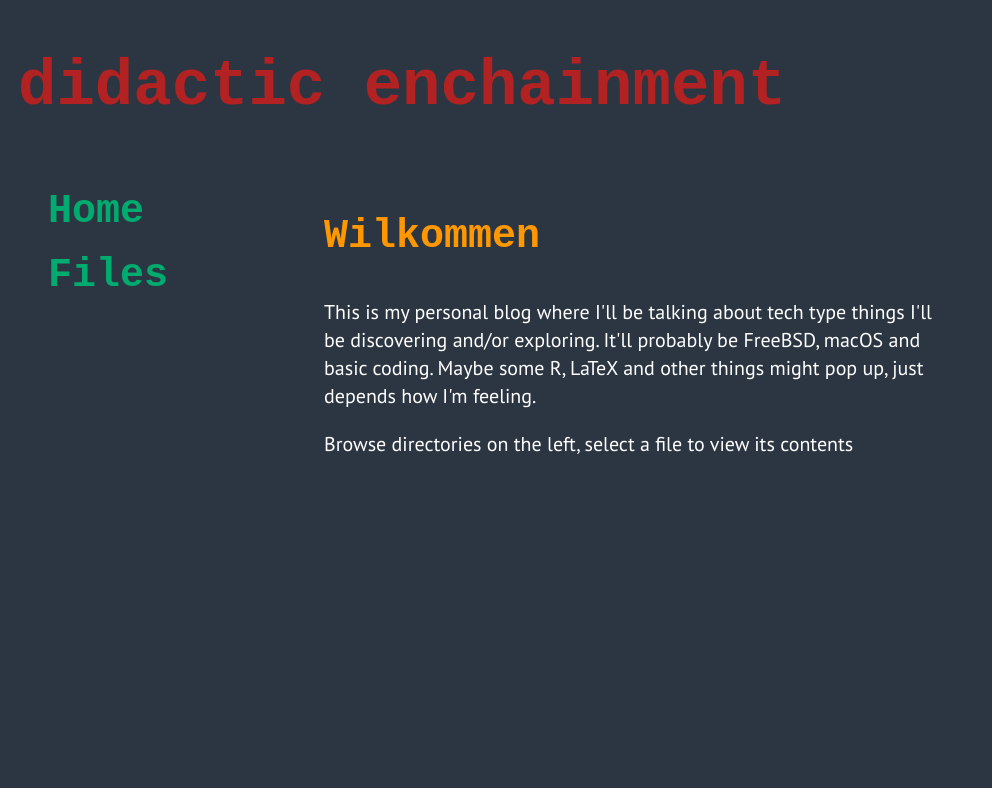
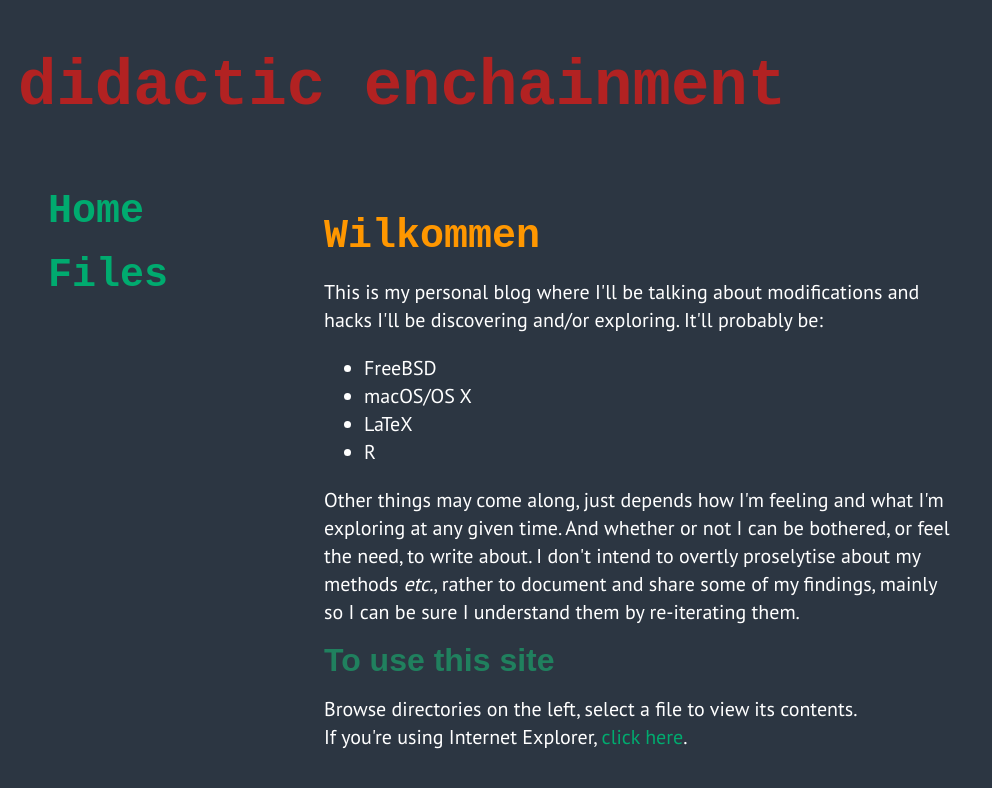
Before and after one commit to paulrbts/blog, a Jekyll site: the page built from index.html, in a window 1280 px wide. Shown: the top 788 px of the page, without its empty margins (0-992 px from the left). Built offline with Jekyll 4.4.1, drawn with Linux system fonts in a browser that asks for light colours; some web fonts are replaced.

Commit message:
Fleshed out text, padded paragraphs

```diff
--- a/index.html
+++ b/index.html
@@ -2,8 +2,27 @@
 layout: default
 title: Wilkommen
 ---
+<head>
+  <style type="text/css">
+    p {
+      margin-top: -20px
+    }
+  </style>
+</head>
 
 <h2>Wilkommen</h2>
 
-<p>This is my personal blog where I'll be talking about tech type things I'll be discovering and/or exploring. It'll probably be FreeBSD, macOS and basic coding. Maybe some R, LaTeX and other things might pop up, just depends how I'm feeling.</p>
-<p>Browse directories on the left, select a file to view its contents</p>
+<p>This is my personal blog where I'll be talking about modifications and hacks I'll be discovering and/or exploring. It'll probably be:
+  <ul>
+    <li>FreeBSD</li>
+    <li>macOS/OS X</li>
+    <li>LaTeX</li>
+    <li>R</li>
+  </ul>
+Other things may come along, just depends how I'm feeling and what I'm exploring at any given time.
+And whether or not I can be bothered, or feel the need, to write about.
+I don't intend to overtly proselytise about my methods <i>etc.</i>, rather to document and share some of my findings, mainly so I can be sure I understand them by re-iterating them.</p>
+
+<h3>To use this site</h3>
+<p>Browse directories on the left, select a file to view its contents.</p>
+<p>If you're using Internet Explorer, <a target="_blank" href="https://www.freebsd.org/where.html">click here</a>.</p>
```
